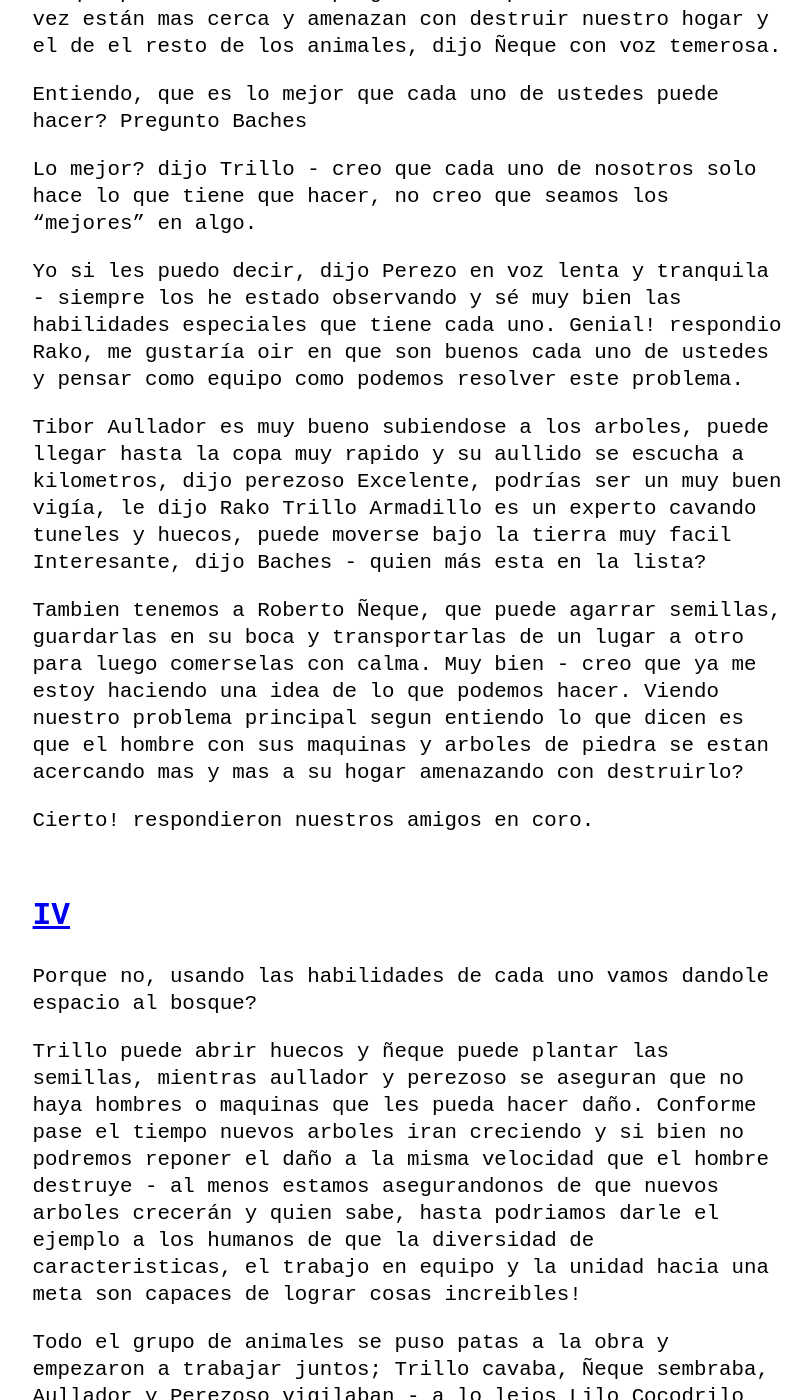
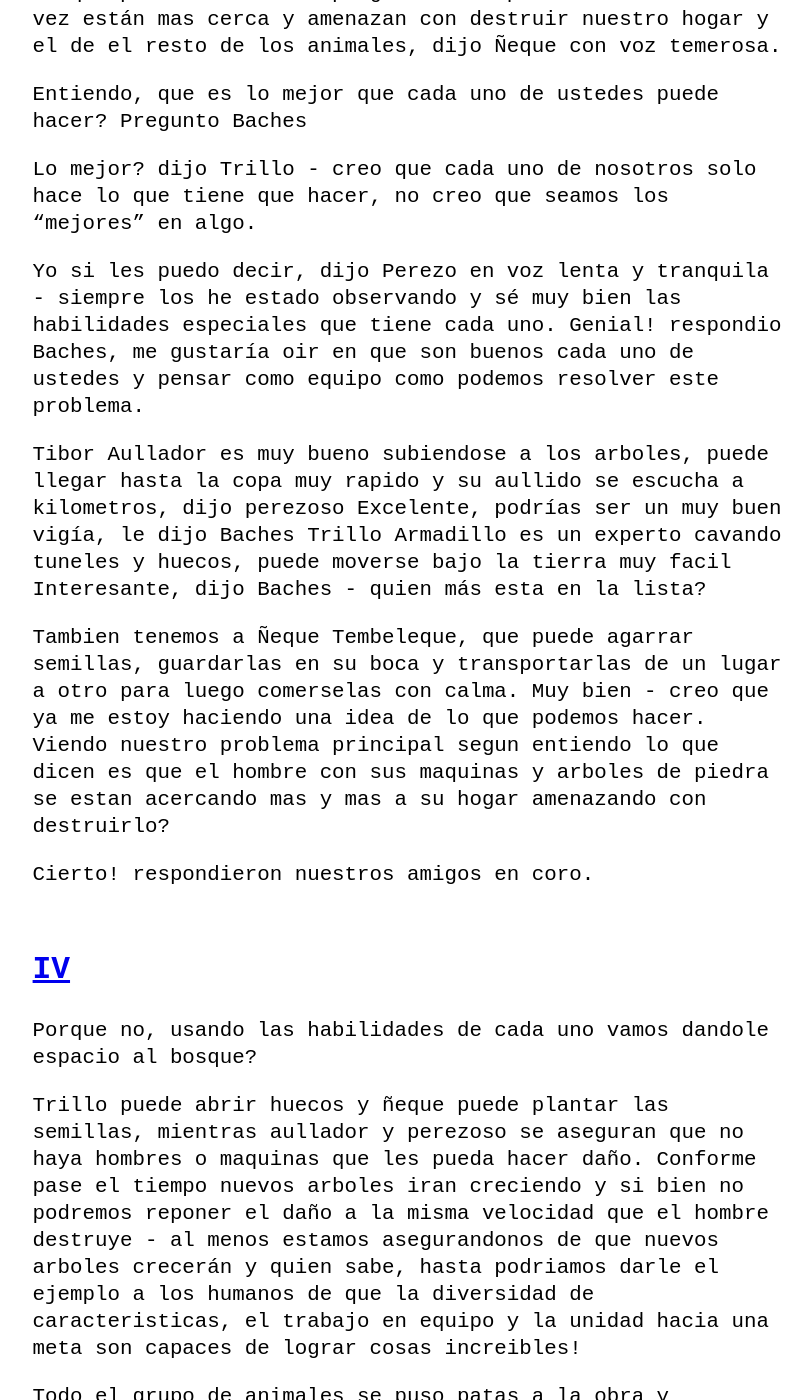
Before and after one commit to petesect18/writeups, a Jekyll site: the page built from _posts/2021-03-29-Cuentov1.0.md, in a window 1280 px wide and 1400 px high, scrolled down 3532 px. Shown: the whole window, without its empty margins (233-1045 px from the left). Built offline with Jekyll 4.4.1, drawn with Linux system fonts in a browser that asks for light colours.

Commit message:
Update 2021-03-29-Cuentov1.0.md

```diff
--- a/_posts/2021-03-29-Cuentov1.0.md
+++ b/_posts/2021-03-29-Cuentov1.0.md
@@ -3,6 +3,7 @@ layout: post
 ---
 
 Draft - "Baches Mapache y los animales del bosque"
+
 
 ## Tabla de Contenido
 - [Intro](#table-of-contents)
@@ -61,14 +62,14 @@ Entiendo, que es lo mejor que cada uno de ustedes puede hacer? Pregunto Baches
 Lo mejor? dijo Trillo - creo que cada uno de nosotros solo hace lo que tiene que hacer, no creo que seamos los "mejores" en algo.
 
 Yo si les puedo decir, dijo Perezo en voz lenta y tranquila - siempre los he estado observando y sé muy bien las habilidades especiales que tiene cada uno.
-Genial! respondio Rako, me gustaría oir en que son buenos cada uno de ustedes y pensar como equipo como podemos resolver este problema.
+Genial! respondio Baches, me gustaría oir en que son buenos cada uno de ustedes y pensar como equipo como podemos resolver este problema.
 
 Tibor Aullador es muy bueno subiendose a los arboles, puede llegar hasta la copa muy rapido y su aullido se escucha a kilometros, dijo perezoso
-Excelente, podrías ser un muy buen vigía, le dijo Rako
+Excelente, podrías ser un muy buen vigía, le dijo Baches
 Trillo Armadillo es un experto cavando tuneles y huecos, puede moverse bajo la tierra muy facil
 Interesante, dijo Baches - quien más esta en la lista?
 
-Tambien tenemos a Roberto Ñeque, que puede agarrar semillas, guardarlas en su boca y transportarlas de un lugar a otro para luego comerselas con calma.
+Tambien tenemos a Ñeque Tembeleque, que puede agarrar semillas, guardarlas en su boca y transportarlas de un lugar a otro para luego comerselas con calma.
 Muy bien - creo que ya me estoy haciendo una idea de lo que podemos hacer.
 Viendo nuestro problema principal segun entiendo lo que dicen es que el hombre con sus maquinas y arboles de piedra se estan acercando mas y mas a su hogar amenazando con destruirlo?
 
```
